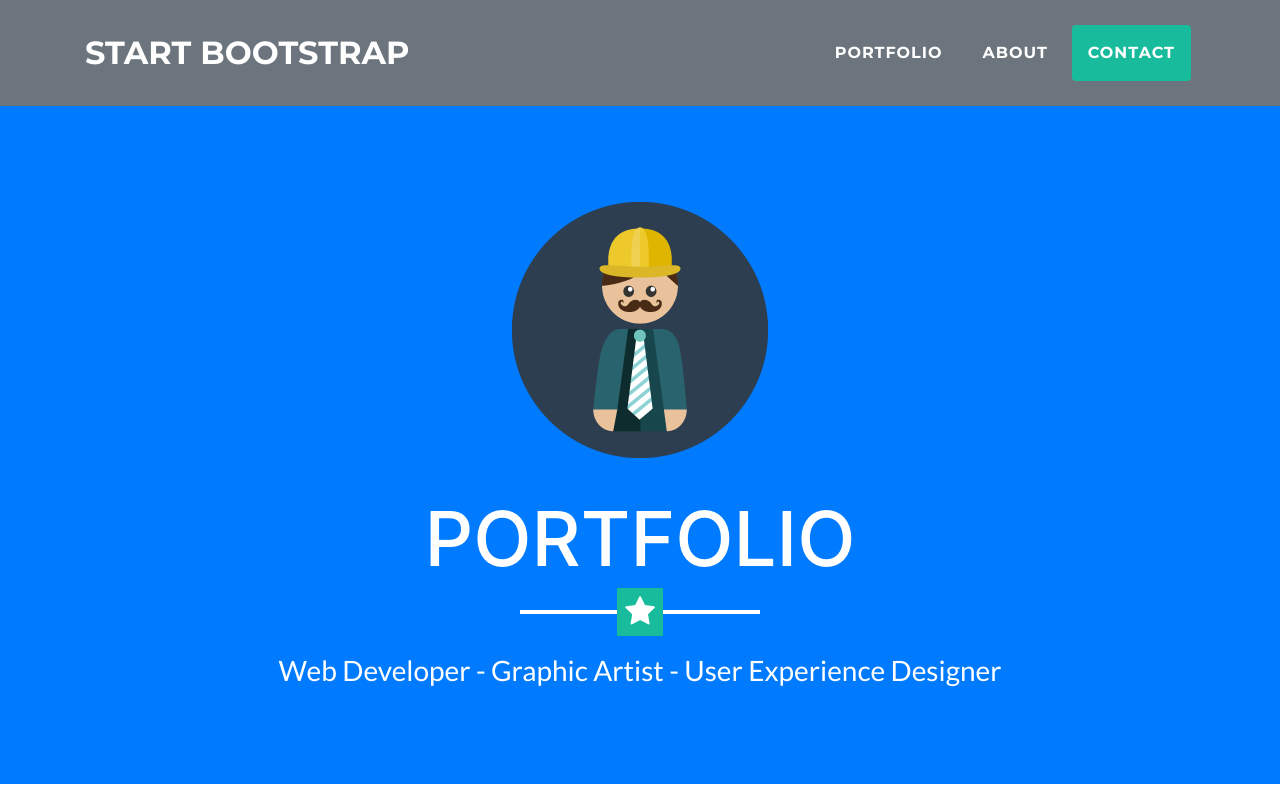
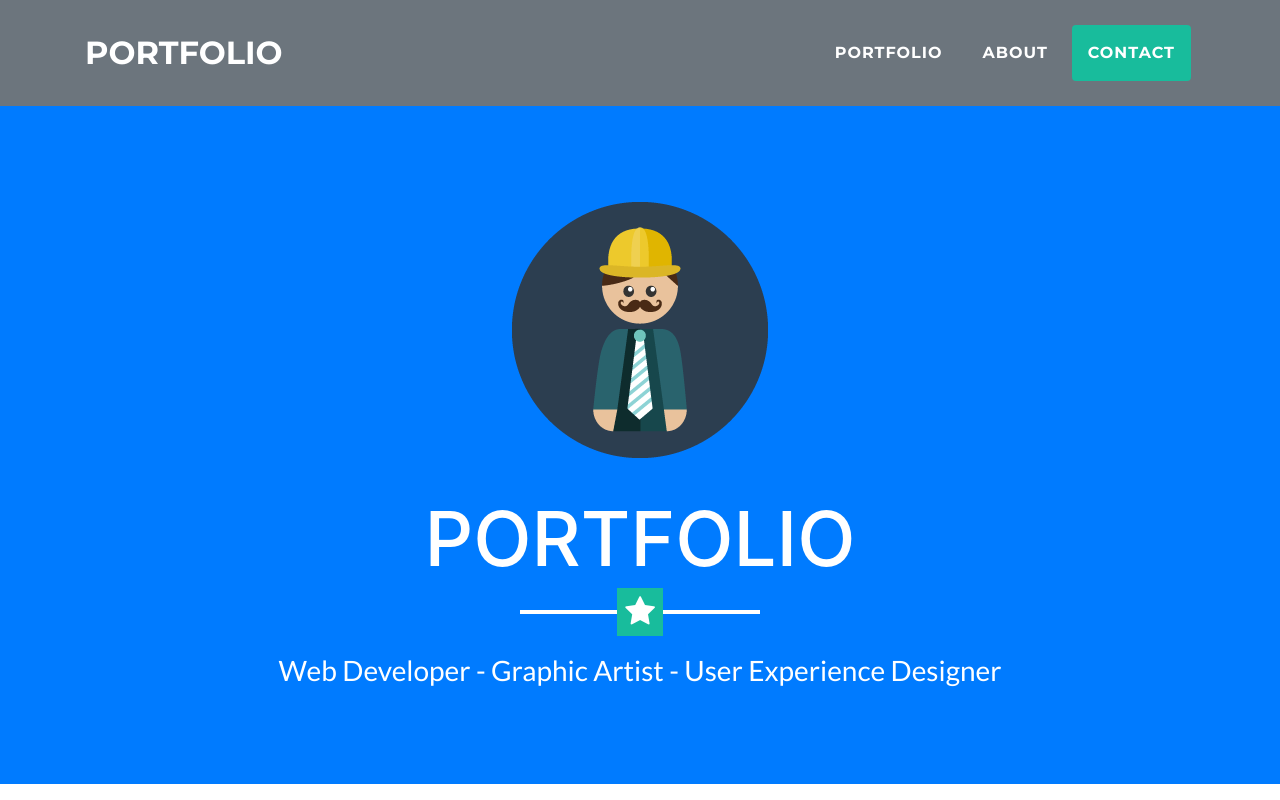
Before and after one commit to sajalkhan/Portfolio, a website with bundled scripts: page index.html in a window 1280 px wide. Shown: the top 800 px of the page. Built offline with nearby package versions, Linux system fonts and the light colour scheme.

Commit message:
Change text

```diff
--- a/index.html
+++ b/index.html
@@ -8,7 +8,7 @@
     <meta name="description" content="">
     <meta name="author" content="">
 
-    <title>Freelancer - Start Bootstrap Theme</title>
+    <title>Portfolio of Soharub Hossen</title>
 
     <!-- Bootstrap core CSS -->
     <link href="vendor/bootstrap/css/bootstrap.min.css" rel="stylesheet">
@@ -31,7 +31,7 @@
     <!-- Navigation -->
     <nav class="navbar navbar-expand-lg bg-secondary fixed-top text-uppercase" id="mainNav">
       <div class="container">
-        <a class="navbar-brand js-scroll-trigger" href="#page-top">Start Bootstrap</a>
+        <a class="navbar-brand js-scroll-trigger" href="#page-top">Portfolio</a>
         <button class="navbar-toggler navbar-toggler-right text-uppercase bg-primary text-white rounded" type="button" data-toggle="collapse" data-target="#navbarResponsive" aria-controls="navbarResponsive" aria-expanded="false" aria-label="Toggle navigation">
           Menu
           <i class="fa fa-bars"></i>
```
